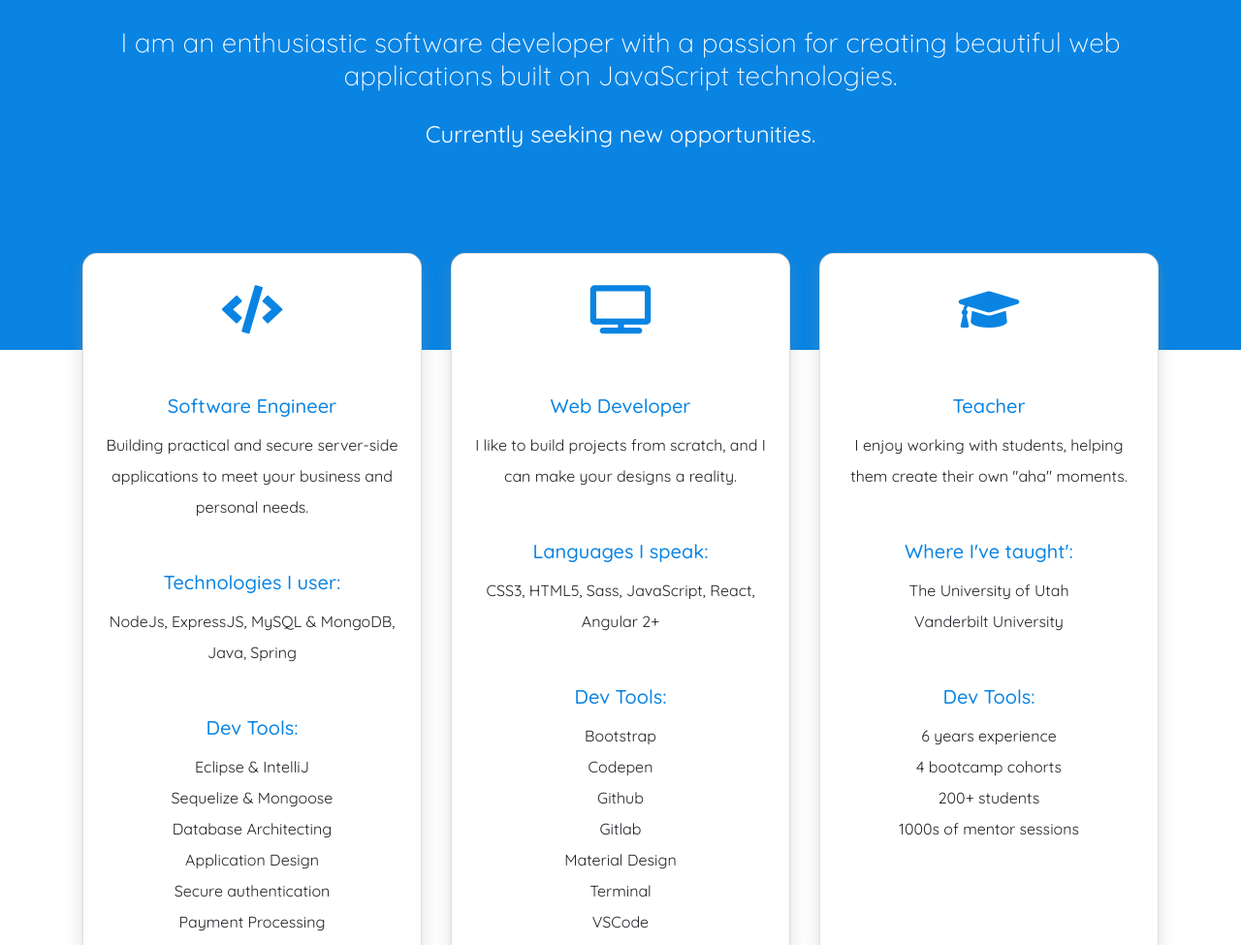
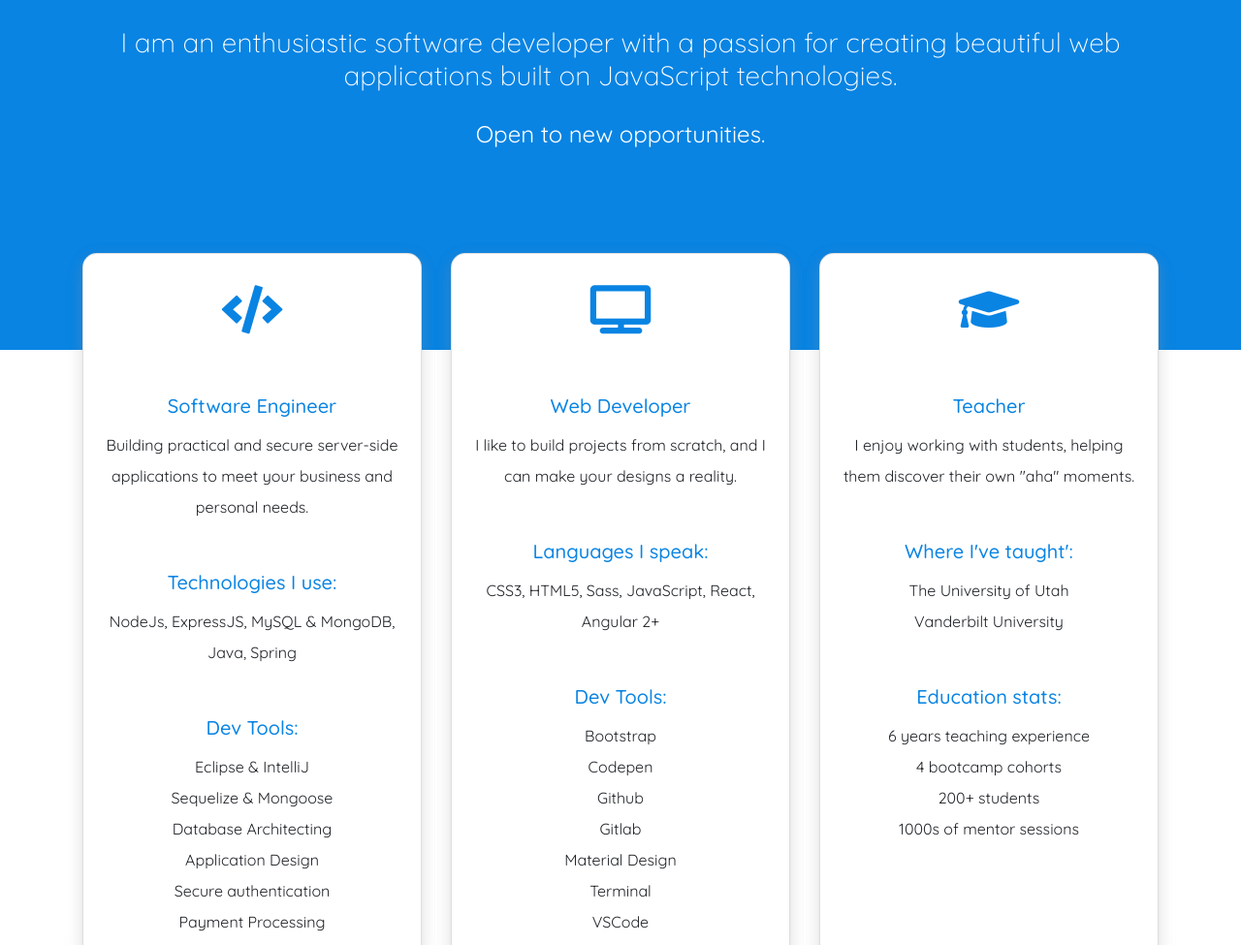
Before and after one commit to coding-boot-camp/sample-er-portfolio, a website: page index.html in a window 1280 px wide. Shown: the part 1126-2101 px from the top of the page at 97% size. Drawn offline with nearby package versions, Linux system fonts and the light colour scheme.

Commit message:
spelling updates and other minor fixes

```diff
--- a/index.html
+++ b/index.html
@@ -43,7 +43,7 @@
                 applications
                 built on
                 JavaScript technologies. </h3>
-            <h4 class="intro sub-subtitle"></strong>Currently seeking new opportunities.</h4>
+            <h4 class="intro sub-subtitle"></strong>Open to new opportunities.</h4>
 
         </div>
     </section>
@@ -61,7 +61,7 @@
                     <p class="card-text">Building practical and secure server-side applications to meet your business
                         and personal needs.</p>
                     <h5 class="card-title">
-                        Technologies I user:
+                        Technologies I use:
                     </h5>
                     <p class="card-text">
                         NodeJs, ExpressJS, MySQL & MongoDB, Java, Spring
@@ -118,7 +118,7 @@
                     </span>
                     <h5 class="card-title">Teacher</h5>
                     <p class="card-text">
-                        I enjoy working with students, helping them create their own "aha" moments.
+                        I enjoy working with students, helping them discover their own "aha" moments.
                     </p>
                     <h5 class="card-title">
                         Where I've taught':
@@ -127,11 +127,11 @@
                         The University of Utah<br />
                         Vanderbilt University
                         <h5 class="card-title">
-                            Dev Tools:
+                            Education stats:
                         </h5>
                         <p class="card-text">
 
-                            6 years experience<br />
+                            6 years teaching experience<br />
                             4 bootcamp cohorts<br />
                             200+ students<br />
                             1000s of mentor sessions<br />
@@ -223,8 +223,8 @@
     <section class="container-color">
         <h1 class="intro title">Ready to collaborate?
         </h1>
-        <h3 class="intro subtitle">I am actively looking for new projects to work and collaborate on, so if you're in
-            need for a full-stack JavaScript developer, please get in touch!</h3>
+        <h3 class="intro subtitle">I am actively looking for new projects to collaborate on, so if you're in
+            need of a full-stack JavaScript developer, please get in touch!</h3>
     </section>
 
 
```
